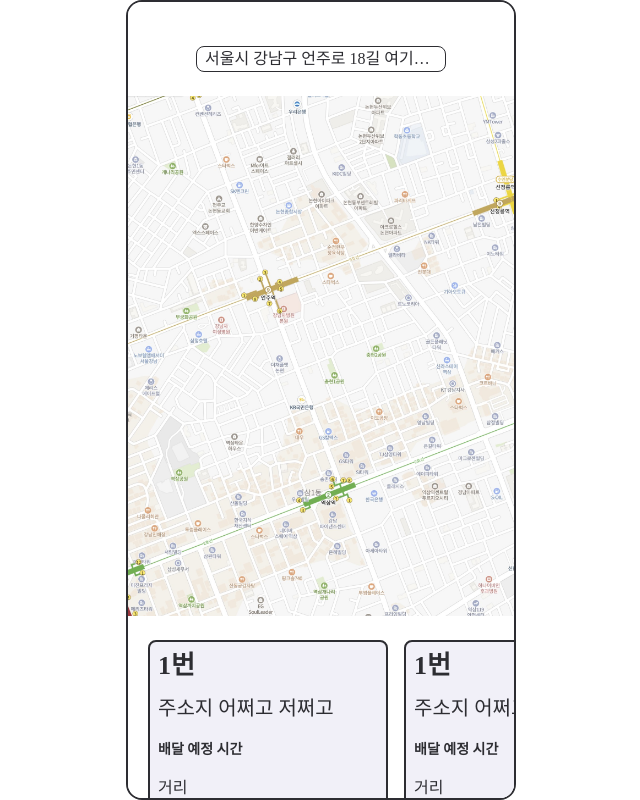
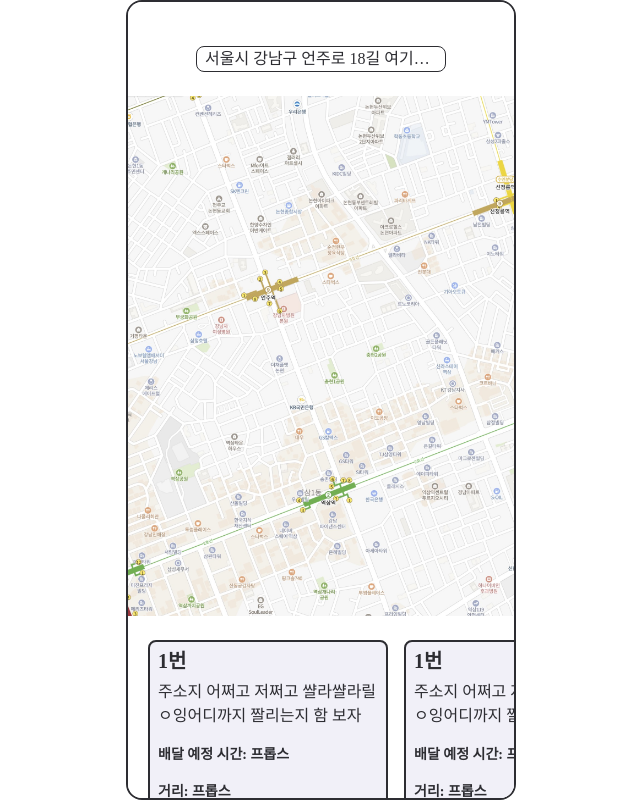
Before and after one commit to Dakdol/BaeBlock, a React (Create React App) app: page /rider/delivery in a window 1280 px wide. Shown: the whole page, without its empty margins (319-959 px from the left). Built offline with nearby package versions, Linux system fonts and the light colour scheme.

Commit message:
:bug: 화면 비율 고정 수정
화면 비율 고정 수정

```diff
--- a/src/App.jsx
+++ b/src/App.jsx
@@ -9,7 +9,7 @@ function App() {
   return (
     <BrowserRouter>
       <div className='min-h-screen flex justify-center items-center'>
-        <div className='bg-colors-white border-2 rounded-2xl border-colors-black max-w-screen-md max-h-[844px] h-screen mx-auto overflow-y-auto pt-[44px] text-colors-black'>
+        <div className='bg-colors-white border-2 rounded-2xl border-colors-black w-screen max-w-screen-md max-h-[844px] h-screen mx-auto overflow-y-auto pt-[44px] text-colors-black'>
           <Routes>
             <Route path='/store/newlist' element={<StoreNewList />} />
             <Route path='/store/mylist' element={<StoreMyList />} />
--- a/src/components/Rider_selectedOrder.jsx
+++ b/src/components/Rider_selectedOrder.jsx
@@ -3,11 +3,13 @@ import React from 'react';
 export const RiderSelectedOrder = () => {
   return (
     <div className='flex-none w-60 h-[180px] border-2 rounded-lg px-2 py-1 bg-colors-lightGray mr-4'>
-      <div className='font-bold text-headline'>1번</div>
-      <div className='flex flex-col gap-4 mt-2'>
-        <div className='text-subtitle'>주소지 어쩌고 저쩌고</div>
-        <div className='text-caption font-bold'>배달 예정 시간</div>
-        <div>거리</div>
+      <div className='font-bold text-subtitle'>1번</div>
+      <div className='flex flex-col gap-4 mt-1'>
+        <div className='text-body overflow-hidden overflow-ellipsis line-clamp-2'>
+          주소지 어쩌고 저쩌고 쌸라쌸라릴ㅇ잉어디까지 짤리는지 함 보자
+        </div>
+        <div className='text-caption font-bold'>배달 예정 시간: 프롭스</div>
+        <div className='text-caption font-bold'>거리: 프롭스</div>
       </div>
     </div>
   );
```
